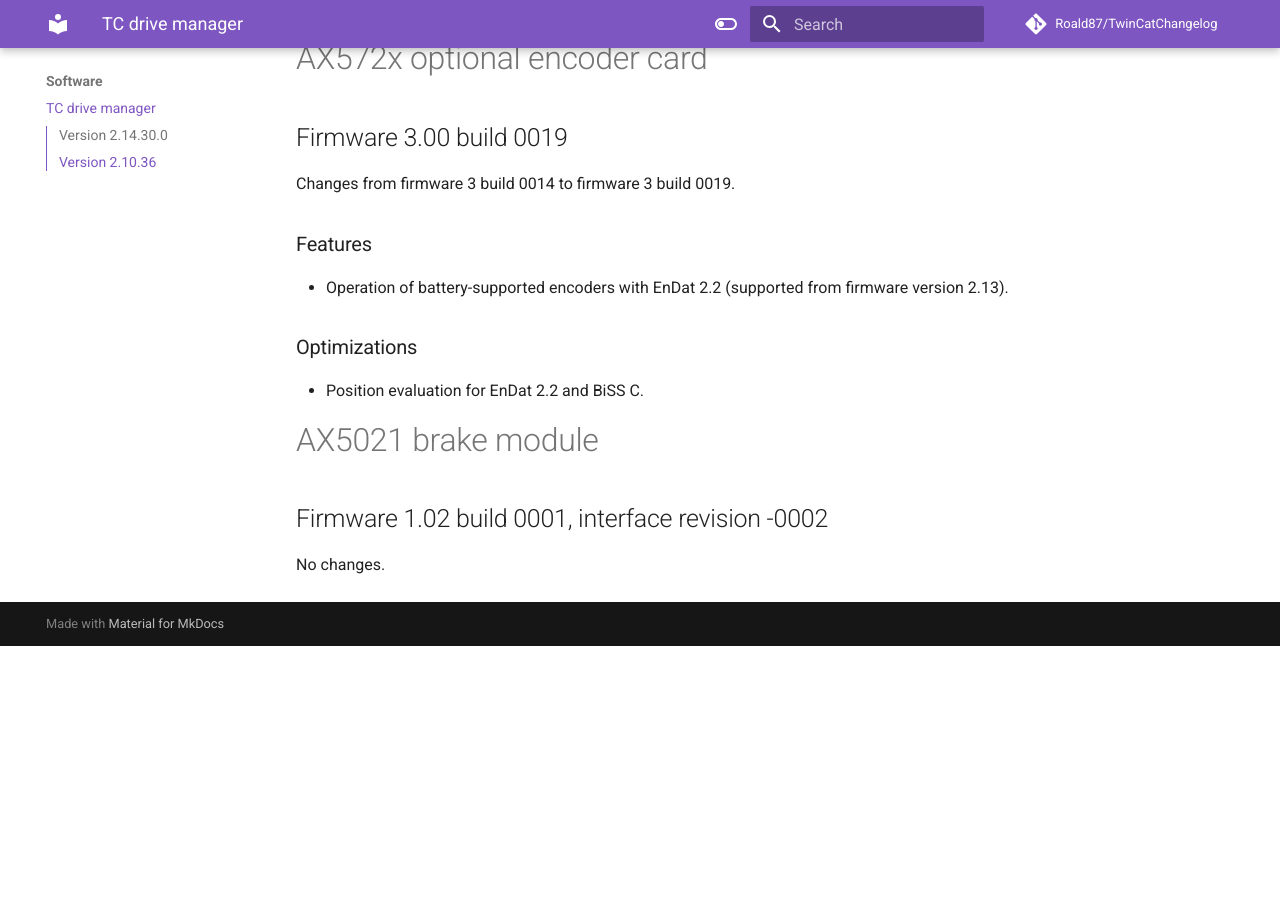
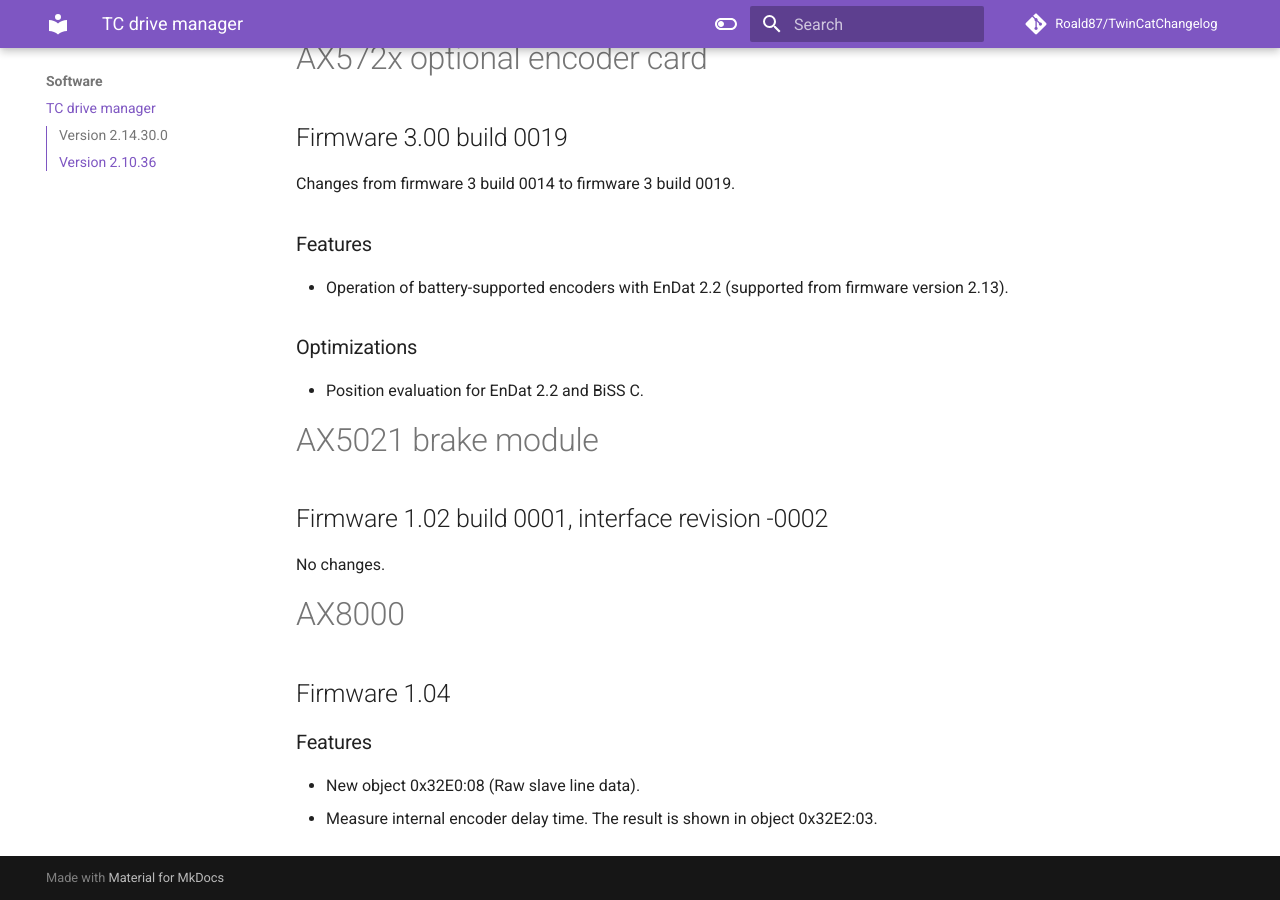
Before and after one commit to Roald87/TwinCatChangelog, an MkDocs documentation site: the page built from docs/software/TC_Drive_Manager.md, in a window 1280 px wide and 900 px high, scrolled down 2500 px. Built offline with MkDocs 1.6.1 and Material for MkDocs 9.7.7, drawn with Linux system fonts in a browser that asks for light colours; comment, search, counter and statistics services are not loaded; before the commit the page ends 3146 px from its top, so only the background shows below that.

Commit message:
add firmware 1.04 new objects

```diff
--- a/docs/software/TC_Drive_Manager.md
+++ b/docs/software/TC_Drive_Manager.md
@@ -103,3 +103,12 @@
 ## Firmware 1.02 build 0001, interface revision -0002
 
 No changes.
+
+# AX8000
+
+## Firmware 1.04
+
+### Features
+
+- New object 0x32E0:08 (Raw slave line data).
+- Measure internal encoder delay time. The result is shown in object 0x32E2:03.
```
